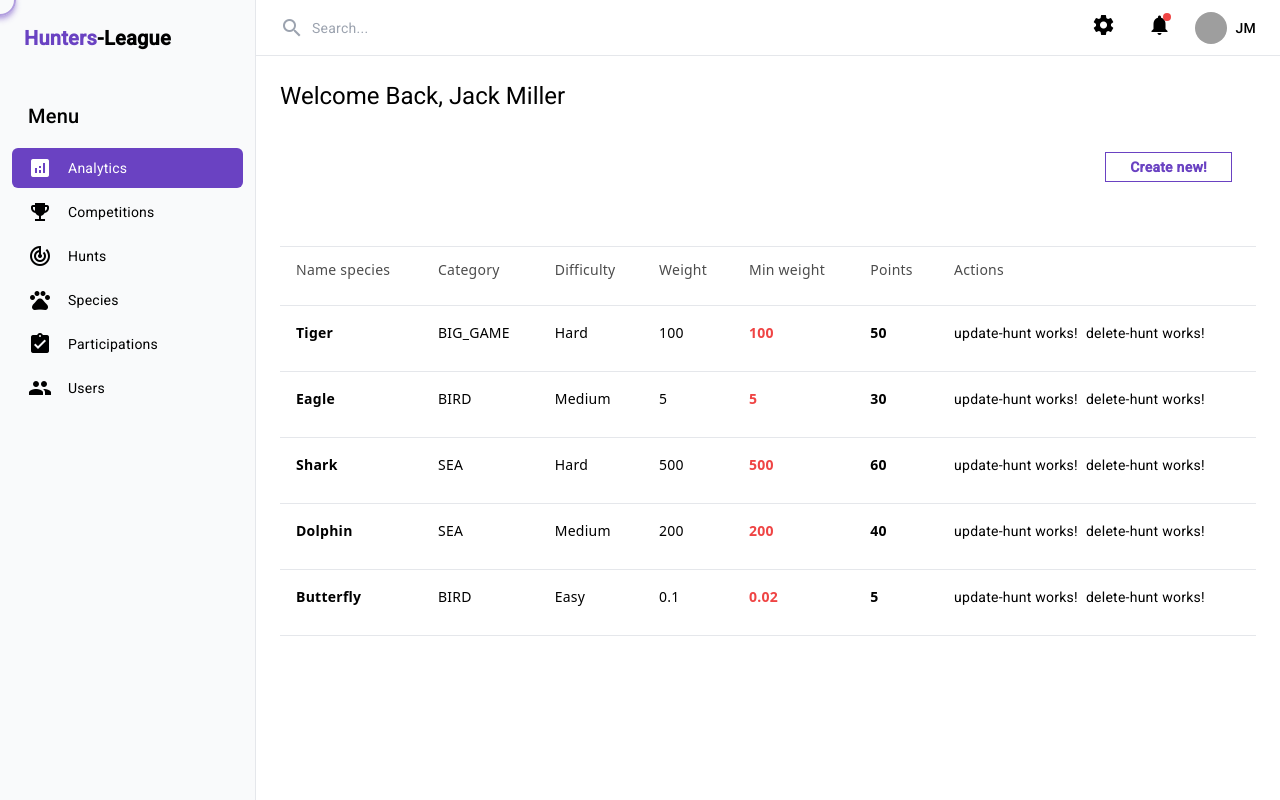
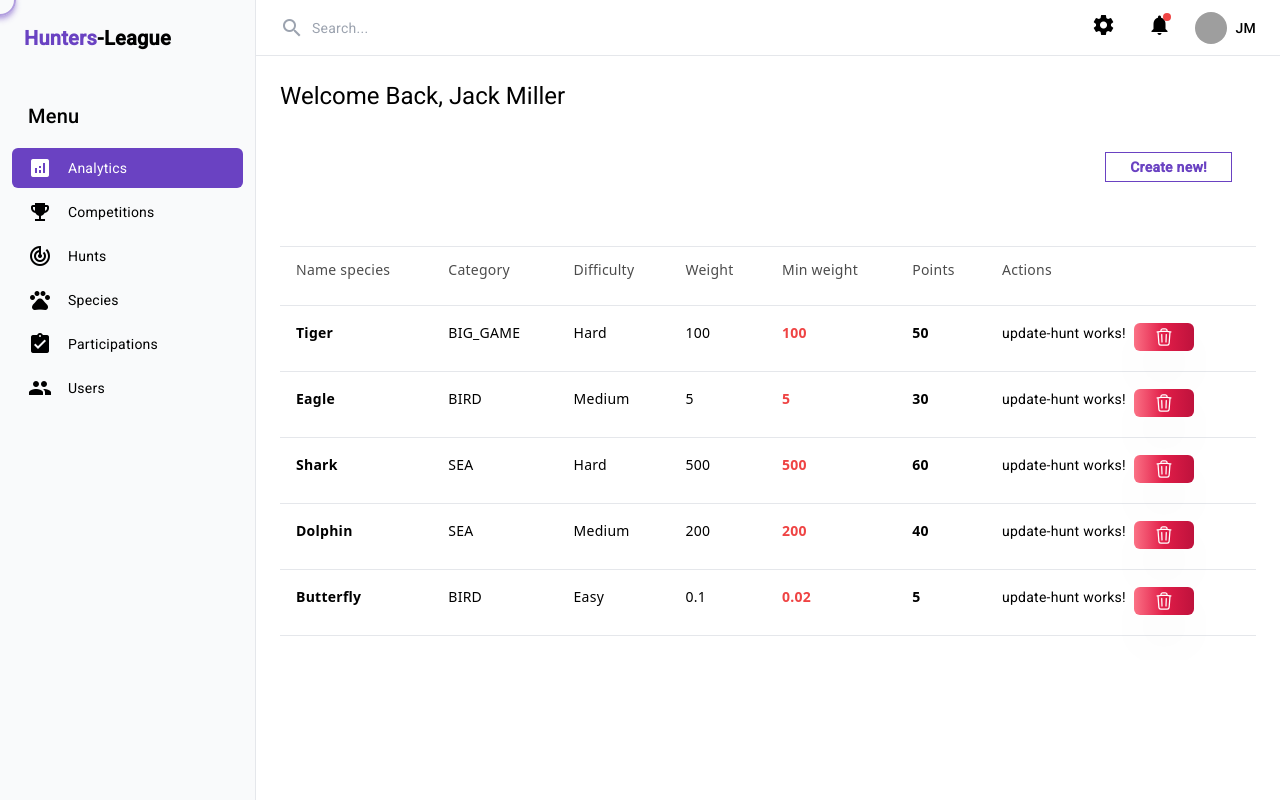
Before and after one commit to RabieImghi/HuntersLeage_Angular_V1.0, an Angular app: page /admin/hunts in a window 1280 px wide. Built offline with nearby package versions, Linux system fonts and the light colour scheme; grey boxes are pictures that could not be loaded.

Commit message:
add delete compition modal

```diff
--- a/src/app/front-admin/CRUD/hunts/delete-hunt/delete-hunt.component.html
+++ b/src/app/front-admin/CRUD/hunts/delete-hunt/delete-hunt.component.html
@@ -1 +1,22 @@
-<p>delete-hunt works!</p>
+<button
+class="flex justify-center items-center gap-2 px-5 py-1 cursor-pointer rounded-md shadow-2xl text-white font-semibold bg-gradient-to-r from-[#fb7185] via-[#e11d48] to-[#be123c] hover:shadow-xl hover:shadow-red-500 hover:scale-105 duration-300 hover:from-[#be123c] hover:to-[#fb7185]"
+(click)="deleteHunt()"
+>
+<svg viewBox="0 0 15 15" class="w-5 fill-white">
+    <svg
+    class="w-6 h-6"
+    stroke="currentColor"
+    stroke-width="1.5"
+    viewBox="0 0 24 24"
+    fill="none"
+    xmlns="http://www.w3.org/2000/svg"
+    >
+    <path
+        d="M14.74 9l-.346 9m-4.788 0L9.26 9m9.968-3.21c.342.052.682.107 1.022.166m-1.022-.165L18.16 19.673a2.25 2.25 0 01-2.244 2.077H8.084a2.25 2.25 0 01-2.244-2.077L4.772 5.79m14.456 0a48.108 48.108 0 00-3.478-.397m-12 .562c.34-.059.68-.114 1.022-.165m0 0a48.11 48.11 0 013.478-.397m7.5 0v-.916c0-1.18-.91-2.164-2.09-2.201a51.964 51.964 0 00-3.32 0c-1.18.037-2.09 1.022-2.09 2.201v.916m7.5 0a48.667 48.667 0 00-7.5 0"
+        stroke-linejoin="round"
+        stroke-linecap="round"
+    ></path>
+    </svg>
+    Delete
+</svg>
+</button>
--- a/src/app/front-admin/CRUD/hunts/delete-hunt/delete-hunt.component.ts
+++ b/src/app/front-admin/CRUD/hunts/delete-hunt/delete-hunt.component.ts
@@ -1,5 +1,6 @@
 import { Component, Input } from '@angular/core';
 import { CommonModule } from '@angular/common';
+import Swal from 'sweetalert2';
 
 @Component({
   selector: 'app-delete-hunt',
@@ -11,4 +12,23 @@ export class DeleteHuntComponent {
 
   @Input() hunt: any;
 
+
+    deleteHunt() {
+      Swal.fire({
+        title: 'Are you sure?',
+        text: `Do you really want to delete hunt with ID: ${this.hunt.id}?`,
+        icon: 'warning',
+        showCancelButton: true,
+        confirmButtonColor: '#d33',
+        cancelButtonColor: '#3085d6',
+        confirmButtonText: 'Yes, delete it!',
+        cancelButtonText: 'Cancel',
+      }).then((result) => {
+        if (result.isConfirmed) {
+          Swal.fire('Deleted!', 'The hunt has been deleted.', 'success');
+        } else if (result.dismiss === Swal.DismissReason.cancel) {
+          Swal.fire('Cancelled', 'The hunt is safe :)', 'info');
+        }
+      });
+    }
 }
```
